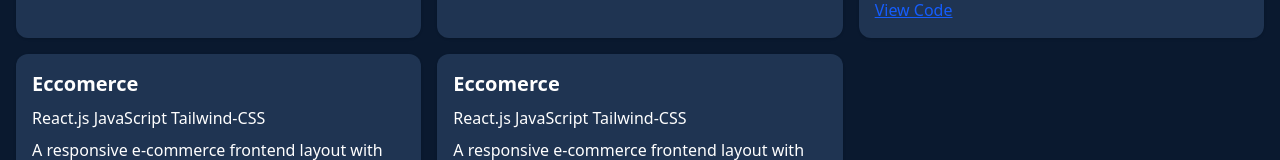
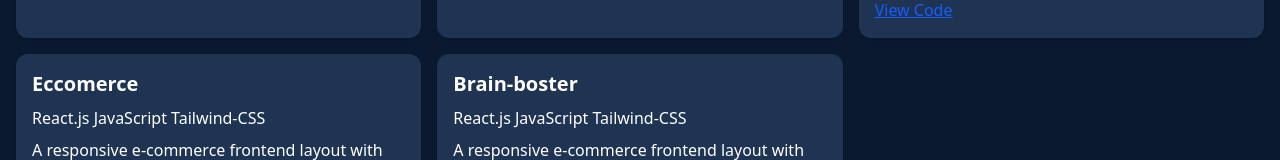
Before and after one commit to sureshjoshi88/Protfoliou-website, a React (Vite) app: page /projects in a window 1280 px wide. Shown: the part 886-1046 px from the top of the page. Built offline with nearby package versions, Linux system fonts and the light colour scheme.

Commit message:
change name project and url

```diff
--- a/src/component/Project.jsx
+++ b/src/component/Project.jsx
@@ -84,8 +84,8 @@
   description: "A responsive e-commerce frontend layout with product display sections. and add to cart feature and add and delete functionalty authentication"
 },
   {
-  name: "Eccomerce",
-  url: "https://github.com/sureshjoshi88/pretics-react",
+  name: "Brain-boster",
+  url: "https://github.com/sureshjoshi88/brain-boster-app",
   techStack: ["React.js ", " JavaScript", " Tailwind-CSS"],
   description: "A responsive e-commerce frontend layout with product display sections. and add to cart feature and add and delete functionalty authentication"
 }
```
